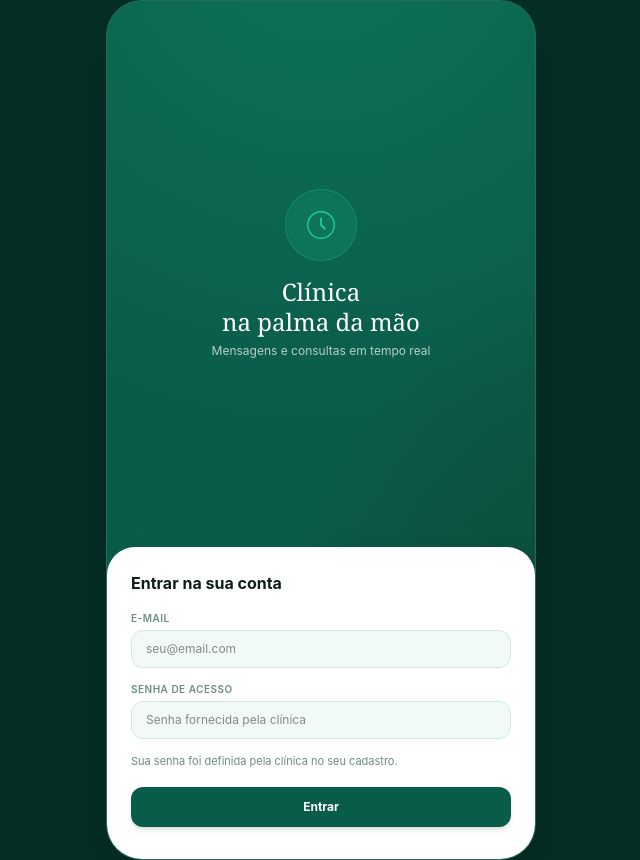
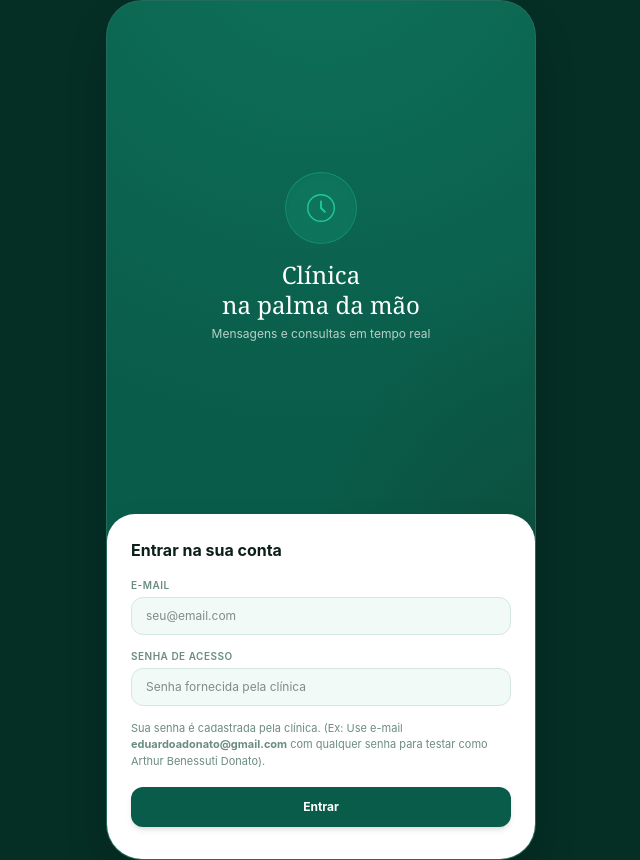
Before and after one commit to eaugustod/ClinicaPalmadaMao, a React (Vite) app in the folder clinicapalmadamao-app/: page / in a window 1280 px wide. Shown: the whole page, without its empty margins (319-959 px from the left). Built offline with nearby package versions, Linux system fonts and the light colour scheme.

Commit message:
docs(clinicapalmadamao-app): adiciona instrucao de login de teste para Arthur Benessuti Donato

```diff
--- a/clinicapalmadamao-app/src/pages/Login.tsx
+++ b/clinicapalmadamao-app/src/pages/Login.tsx
@@ -83,7 +83,7 @@ export const Login: React.FC = () => {
           </div>
 
           <p className="text-[11px] text-[#6B8C82]">
-            Sua senha foi definida pela clínica no seu cadastro.
+            Sua senha é cadastrada pela clínica. (Ex: Use e-mail <b>eduardoadonato@gmail.com</b> com qualquer senha para testar como Arthur Benessuti Donato).
           </p>
 
           {error && (
```
